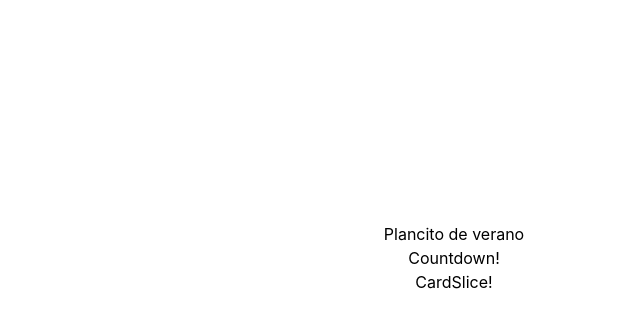
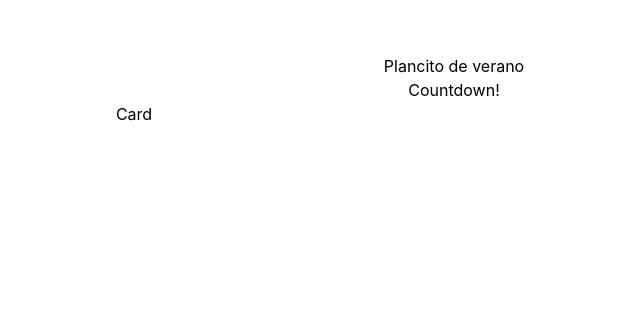
Before and after one commit to lecav30/plancito-verano, a React (Vite) app: page / in a window 1280 px wide. Shown: the part 142-470 px from the top of the page, without its empty margins (186-826 px from the left). Built offline with nearby package versions, Linux system fonts and the light colour scheme.

Commit message:
Add react carousel dependencie

```diff
--- a/package.json
+++ b/package.json
@@ -11,7 +11,8 @@
   },
   "dependencies": {
     "react": "^18.2.0",
-    "react-dom": "^18.2.0"
+    "react-dom": "^18.2.0",
+    "react-responsive-carousel": "^3.2.23"
   },
   "devDependencies": {
     "@types/react": "^18.2.55",
--- a/src/App.tsx
+++ b/src/App.tsx
@@ -1,13 +1,13 @@
 import "./App.css";
 import Countdown from "./components/Countdown";
-import CardSlice from "./components/CardSlice";
+import CardCarousel from "./components/CardCarousel";
 
 function App() {
   return (
     <div className="flex flex-col justify-center items-center h-screen">
       <h1>Plancito de verano</h1>
       <Countdown />
-      <CardSlice />
+      <CardCarousel />
     </div>
   );
 }
--- a/src/components/Card/index.tsx
+++ b/src/components/Card/index.tsx
@@ -1,5 +1,5 @@
 const Card = () => {
-  return <div>Card</div>;
+  return <div className="w-80 h-80">Card</div>;
 };
 
 export default Card;
--- /dev/null
+++ b/src/components/CardCarousel/index.tsx
@@ -0,0 +1,15 @@
+import "react-responsive-carousel/lib/styles/carousel.min.css"; // requires a loader
+import { Carousel } from "react-responsive-carousel";
+import Card from "../Card";
+
+const CardCarousel = () => {
+  return (
+    <Carousel showIndicators={false} showStatus={false}>
+      <Card></Card>
+      <Card></Card>
+      <Card></Card>
+    </Carousel>
+  );
+};
+
+export default CardCarousel;
--- a/src/components/CardSlice/index.tsx
+++ /dev/null
@@ -1,5 +0,0 @@
-const CardSlice = () => {
-  return <div>CardSlice!</div>;
-};
-
-export default CardSlice;
```
Also changed, not shown: 1 other file (tests, documents, lock files or other folders).
